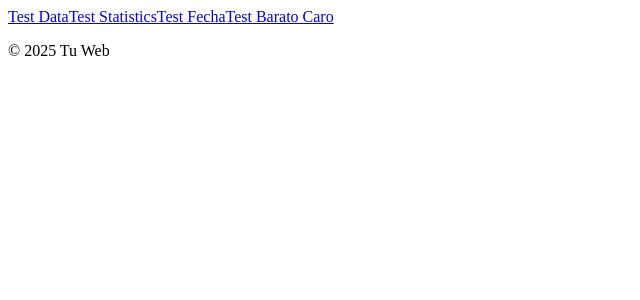
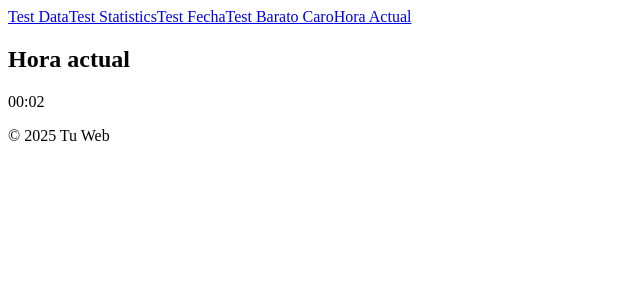
Before and after one commit to SunAndBoats/precio-luz-app, a React (Vite) app: page /TestHoraActual in a window 1280 px wide. Shown: the top 300 px of the page, without its empty margins (0-640 px from the left). Built offline with nearby package versions, Linux system fonts and the light colour scheme.

Commit message:
get hora actual HH:MM

```diff
--- a/src/App.jsx
+++ b/src/App.jsx
@@ -3,6 +3,7 @@ import TestData from './pages/TestData';
 import TestStatistics from'./pages/TestStatistics'
 import TestBaratoCaro from'./pages/TestBaratoCaro'
 import TestFecha from './pages/TestFecha'
+import TestHoraActual from './pages/TestHoraActual.jsx'
 
 
 
@@ -16,6 +17,7 @@ export default function App() {
         <Link to="/TestStatistics">Test Statistics</Link>
         <Link to="/TestFecha">Test Fecha</Link>
         <Link to="/TestBaratoCaro">Test Barato Caro</Link>
+        <Link to="/TestHoraActual">Hora Actual</Link>
 
 
           {/*
@@ -37,6 +39,7 @@ export default function App() {
           <Route path="/TestStatistics" element={<TestStatistics/>}/>
           <Route path="/TestFecha" element={<TestFecha/>}/>
           <Route path="/TestBaratoCaro" element={<TestBaratoCaro/>}/>
+          <Route path="/TestHoraActual" element={<TestHoraActual/>}/>
 
           {/*
           <Route path="/estadisticas" element={<Estadisticas />}/>
--- /dev/null
+++ b/src/pages/TestHoraActual.jsx
@@ -0,0 +1,13 @@
+// /pages/TestHoraActual.jsx
+import { getCurrentTime } from '../utils/getCurrentTime';
+
+export default function TestHoraActual() {
+  const actualTime = getCurrentTime();
+
+  return (
+    <div>
+      <h2>Hora actual</h2>
+      <p>{actualTime}</p>
+    </div>
+  );
+}
--- /dev/null
+++ b/src/utils/getCurrentTime.js
@@ -0,0 +1,13 @@
+// /utils/getCurrentTime.js
+
+export function getCurrentTime() {
+    const now = new Date();
+
+    const horas = now.getHours().toString().padStart(2, '0');
+    const minutos = now.getMinutes().toString().padStart(2, '0');
+
+    const resultado = `${horas}:${minutos}`;
+    console.log('[getCurrentTime] ⏰ Hora actual:', resultado);
+
+    return resultado;
+  }
```
